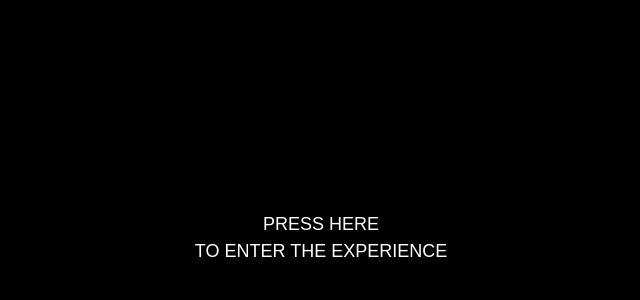
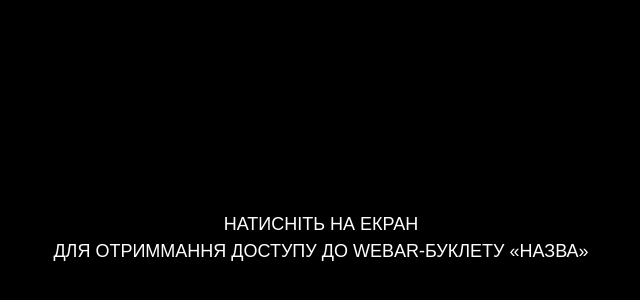
Before and after one commit to yuriy1slavinskiy/MyFileProject, a plain HTML site: page index.html in a window 1280 px wide. Shown: the part 162-462 px from the top of the page, without its empty margins (319-959 px from the left). Drawn offline with nearby package versions, Linux system fonts and the light colour scheme.

Commit message:
Created by GitHub

```diff
--- a/index.html
+++ b/index.html
@@ -27,9 +27,9 @@
                 text-transform: uppercase; font-family: Arial, Helvetica, sans-serif; font-weight: 400; line-height: 1.5em; font-size: large; white-space: nowrap;
                 user-select: none; pointer-events: none;
             ">
-            Press here
+            Натисніть на екран
             <br>
-            to enter the experience
+            для отриммання доступу до WebAR-Буклету «Назва»
         </div>
     </div>
 
```
